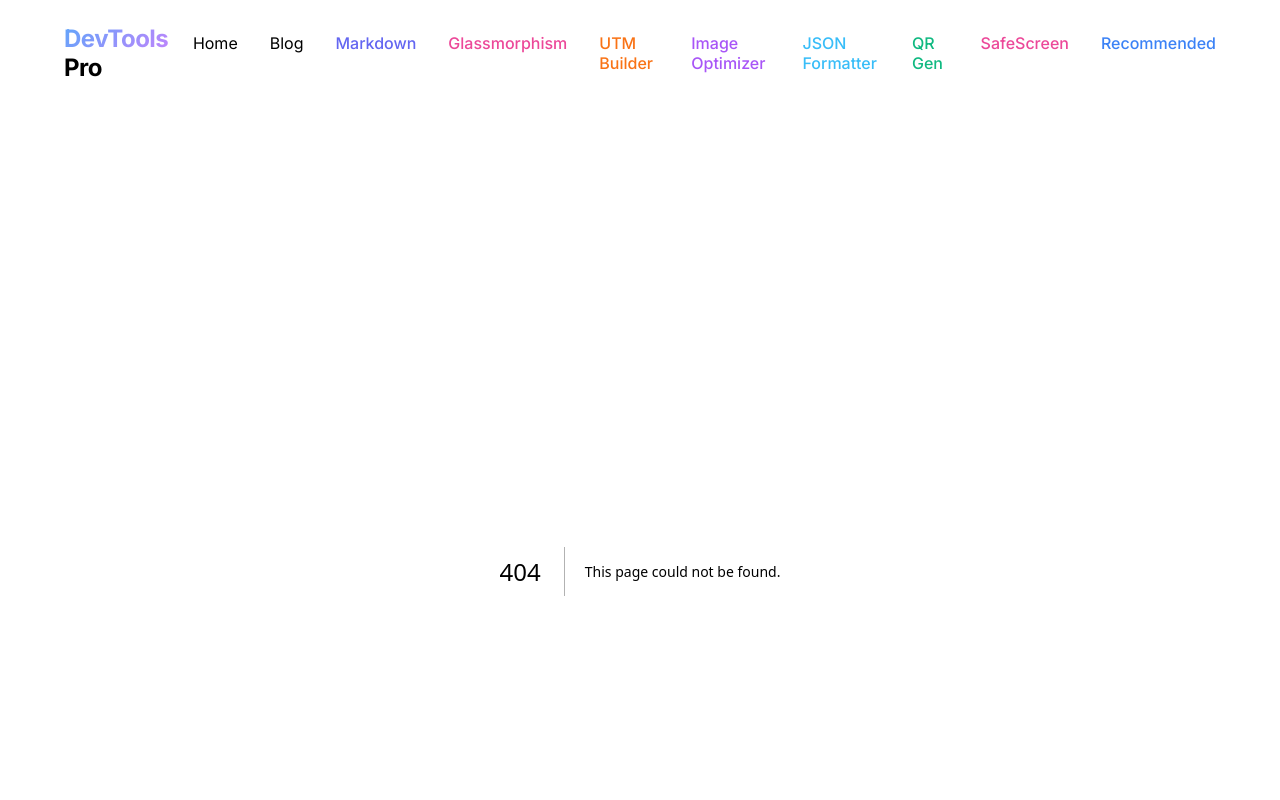
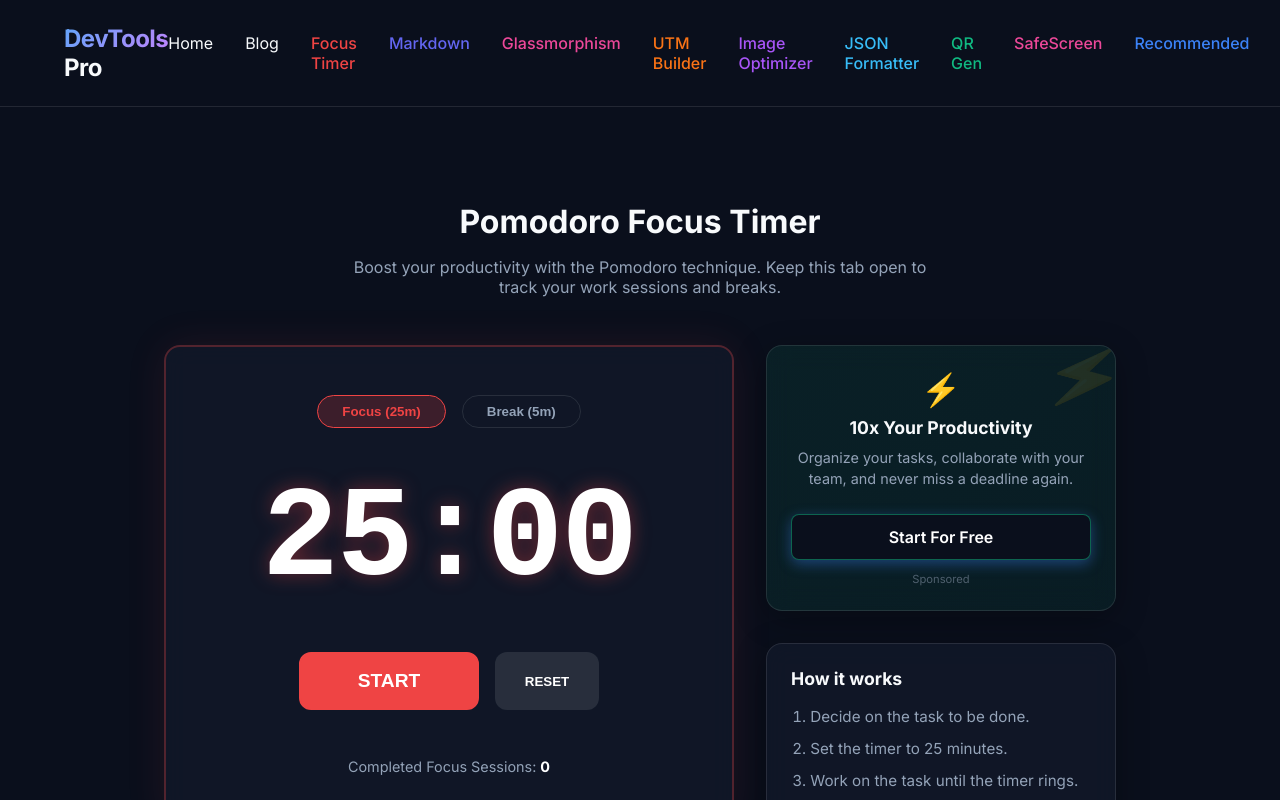
Before and after one commit to samierdogan82-glitch/devtools-pro, a Next.js app: page /tools/focus-timer in a window 1280 px wide. Before the commit this address had no page. Shown: the top 800 px of the page. Built offline with nearby package versions, Linux system fonts and the light colour scheme.

Commit message:
feat: Add Focus Timer (Katman 13)

```diff
--- a/src/app/layout.tsx
+++ b/src/app/layout.tsx
@@ -58,6 +58,7 @@ export default function RootLayout({
             <nav style={{ display: 'flex', gap: '2rem' }}>
               <Link href="/">Home</Link>
               <Link href="/blog">Blog</Link>
+              <Link href="/tools/focus-timer" style={{ color: '#ef4444', fontWeight: 500 }}>Focus Timer</Link>
               <Link href="/tools/markdown-editor" style={{ color: '#6366f1', fontWeight: 500 }}>Markdown</Link>
               <Link href="/tools/glassmorphism-generator" style={{ color: '#ec4899', fontWeight: 500 }}>Glassmorphism</Link>
               <Link href="/tools/utm-builder" style={{ color: '#f97316', fontWeight: 500 }}>UTM Builder</Link>
--- a/src/app/sitemap.ts
+++ b/src/app/sitemap.ts
@@ -22,6 +22,7 @@ export default function sitemap(): MetadataRoute.Sitemap {
     '/tools/utm-builder',
     '/tools/glassmorphism-generator',
     '/tools/markdown-editor',
+    '/tools/focus-timer',
   ].map((route) => ({
     url: `${baseUrl}${route}`,
     lastModified: new Date(),
--- /dev/null
+++ b/src/app/tools/focus-timer/page.tsx
@@ -0,0 +1,218 @@
+"use client";
+
+import { useState, useEffect, useRef } from "react";
+import SmartBanner from "@/components/SmartBanner";
+
+export default function FocusTimerPage() {
+  const [timeLeft, setTimeLeft] = useState(25 * 60); // 25 minutes in seconds
+  const [isActive, setIsActive] = useState(false);
+  const [mode, setMode] = useState<"focus" | "break">("focus");
+  const [cycles, setCycles] = useState(0);
+
+  // Use a ref to store the interval ID
+  const timerRef = useRef<NodeJS.Timeout | null>(null);
+
+  useEffect(() => {
+    // Update document title with current time
+    const minutes = Math.floor(timeLeft / 60);
+    const seconds = timeLeft % 60;
+    const timeString = `${minutes.toString().padStart(2, '0')}:${seconds.toString().padStart(2, '0')}`;
+
+    document.title = `${timeString} - ${mode === "focus" ? "Focus" : "Break"} | DevTools Pro`;
+
+    if (isActive && timeLeft > 0) {
+      timerRef.current = setTimeout(() => setTimeLeft(timeLeft - 1), 1000);
+    } else if (isActive && timeLeft === 0) {
+      // Timer finished
+      setIsActive(false);
+
+      // Play a notification sound if possible
+      try {
+        const audio = new Audio("https://actions.google.com/sounds/v1/alarms/digital_watch_alarm_long.ogg");
+        audio.play().catch(e => console.log("Audio play blocked by browser"));
+      } catch (e) {}
+
+      if (mode === "focus") {
+        setMode("break");
+        setTimeLeft(5 * 60); // 5 min break
+        setCycles(c => c + 1);
+      } else {
+        setMode("focus");
+        setTimeLeft(25 * 60); // 25 min focus
+      }
+    }
+
+    return () => {
+      if (timerRef.current) clearTimeout(timerRef.current);
+    };
+  }, [isActive, timeLeft, mode]);
+
+  // Clean up title on unmount
+  useEffect(() => {
+    return () => { document.title = "DevTools Pro"; };
+  }, []);
+
+  const toggleTimer = () => setIsActive(!isActive);
+
+  const resetTimer = () => {
+    setIsActive(false);
+    setTimeLeft(mode === "focus" ? 25 * 60 : 5 * 60);
+  };
+
+  const setFocusMode = () => {
+    setIsActive(false);
+    setMode("focus");
+    setTimeLeft(25 * 60);
+  };
+
+  const setBreakMode = () => {
+    setIsActive(false);
+    setMode("break");
+    setTimeLeft(5 * 60);
+  };
+
+  // Format time for display
+  const minutes = Math.floor(timeLeft / 60);
+  const seconds = timeLeft % 60;
+
+  const isFocus = mode === "focus";
+  const primaryColor = isFocus ? "#ef4444" : "#10b981"; // Red for focus, Green for break
+  const primaryColorRgb = isFocus ? "239, 68, 68" : "16, 185, 129";
+
+  return (
+    <div className="container" style={{ maxWidth: '1000px', paddingTop: '2rem', paddingBottom: '4rem' }}>
+      <h1 style={{ textAlign: 'center', marginBottom: '1rem' }}>Pomodoro Focus Timer</h1>
+      <p style={{ textAlign: 'center', color: 'var(--text-secondary)', marginBottom: '3rem', maxWidth: '600px', margin: '0 auto 3rem auto' }}>
+        Boost your productivity with the Pomodoro technique. Keep this tab open to track your work sessions and breaks.
+      </p>
+
+      <div style={{ display: 'grid', gridTemplateColumns: '1fr 350px', gap: '2rem', alignItems: 'start' }}>
+
+        {/* Timer Side */}
+        <div style={{ display: 'flex', flexDirection: 'column', gap: '2rem', alignItems: 'center' }}>
+
+          <div
+            className="glass-panel"
+            style={{
+              padding: '3rem',
+              width: '100%',
+              display: 'flex',
+              flexDirection: 'column',
+              alignItems: 'center',
+              border: `2px solid rgba(${primaryColorRgb}, 0.3)`,
+              boxShadow: `0 0 40px rgba(${primaryColorRgb}, 0.1)`,
+              transition: 'all 0.5s ease'
+            }}
+          >
+            {/* Mode Switchers */}
+            <div style={{ display: 'flex', gap: '1rem', marginBottom: '3rem' }}>
+              <button
+                onClick={setFocusMode}
+                style={{
+                  background: isFocus ? `rgba(${primaryColorRgb}, 0.2)` : 'transparent',
+                  color: isFocus ? primaryColor : 'var(--text-secondary)',
+                  border: isFocus ? `1px solid ${primaryColor}` : '1px solid var(--glass-border)',
+                  padding: '0.5rem 1.5rem',
+                  borderRadius: '20px',
+                  cursor: 'pointer',
+                  fontWeight: 600,
+                  transition: 'all 0.2s'
+                }}
+              >
+                Focus (25m)
+              </button>
+              <button
+                onClick={setBreakMode}
+                style={{
+                  background: !isFocus ? `rgba(${primaryColorRgb}, 0.2)` : 'transparent',
+                  color: !isFocus ? primaryColor : 'var(--text-secondary)',
+                  border: !isFocus ? `1px solid ${primaryColor}` : '1px solid var(--glass-border)',
+                  padding: '0.5rem 1.5rem',
+                  borderRadius: '20px',
+                  cursor: 'pointer',
+                  fontWeight: 600,
+                  transition: 'all 0.2s'
+                }}
+              >
+                Break (5m)
+              </button>
+            </div>
+
+            {/* The Timer */}
+            <div style={{
+              fontSize: '8rem',
+              fontWeight: 800,
+              letterSpacing: '-2px',
+              fontFamily: 'monospace',
+              color: '#fff',
+              textShadow: `0 0 20px rgba(${primaryColorRgb}, 0.4)`,
+              lineHeight: 1,
+              marginBottom: '3rem'
+            }}>
+              {minutes.toString().padStart(2, '0')}:{seconds.toString().padStart(2, '0')}
+            </div>
+
+            {/* Controls */}
+            <div style={{ display: 'flex', gap: '1rem', width: '100%', maxWidth: '300px' }}>
+              <button
+                onClick={toggleTimer}
+                style={{
+                  flex: 2,
+                  background: isActive ? 'transparent' : primaryColor,
+                  color: isActive ? primaryColor : '#fff',
+                  border: `2px solid ${primaryColor}`,
+                  padding: '1rem',
+                  borderRadius: '12px',
+                  cursor: 'pointer',
+                  fontWeight: 'bold',
+                  fontSize: '1.2rem',
+                  transition: 'all 0.2s'
+                }}
+              >
+                {isActive ? "PAUSE" : "START"}
+              </button>
+              <button
+                onClick={resetTimer}
+                style={{
+                  flex: 1,
+                  background: 'rgba(255,255,255,0.1)',
+                  color: '#fff',
+                  border: 'none',
+                  padding: '1rem',
+                  borderRadius: '12px',
+                  cursor: 'pointer',
+                  fontWeight: 'bold',
+                  transition: 'all 0.2s'
+                }}
+              >
+                RESET
+              </button>
+            </div>
+
+            {/* Stats */}
+            <div style={{ marginTop: '3rem', color: 'var(--text-secondary)', fontSize: '0.9rem' }}>
+              Completed Focus Sessions: <strong style={{ color: '#fff' }}>{cycles}</strong>
+            </div>
+          </div>
+
+        </div>
+
+        {/* Sidebar */}
+        <div style={{ display: 'flex', flexDirection: 'column', gap: '2rem' }}>
+          <SmartBanner type="productivity" />
+
+          <div className="glass-panel" style={{ padding: '1.5rem' }}>
+            <h3 style={{ marginBottom: '1rem', fontSize: '1.1rem' }}>How it works</h3>
+            <ol style={{ paddingLeft: '1.2rem', color: 'var(--text-secondary)', lineHeight: '1.6', fontSize: '0.95rem' }}>
+              <li style={{ marginBottom: '0.5rem' }}>Decide on the task to be done.</li>
+              <li style={{ marginBottom: '0.5rem' }}>Set the timer to 25 minutes.</li>
+              <li style={{ marginBottom: '0.5rem' }}>Work on the task until the timer rings.</li>
+              <li style={{ marginBottom: '0.5rem' }}>Take a short 5 minute break.</li>
+              <li>After 4 cycles, take a longer 15-30 minute break.</li>
+            </ol>
+          </div>
+        </div>
+      </div>
+    </div>
+  );
+}
--- a/src/components/SmartBanner.tsx
+++ b/src/components/SmartBanner.tsx
@@ -1,6 +1,6 @@
 import Link from 'next/link';
 
-type BannerType = 'parental' | 'seo' | 'password' | 'grammar' | 'ecommerce' | 'developer' | 'design' | 'marketing';
+type BannerType = 'parental' | 'seo' | 'password' | 'grammar' | 'ecommerce' | 'developer' | 'design' | 'marketing' | 'productivity';
 
 interface SmartBannerProps {
   type: BannerType;
@@ -78,6 +78,15 @@ const bannerConfig = {
     link: '/recommended',
     gradient: 'linear-gradient(135deg, rgba(249, 115, 22, 0.1), rgba(234, 88, 12, 0.1))',
     borderHover: 'rgba(249, 115, 22, 0.5)'
+  },
+  productivity: {
+    icon: '⚡',
+    title: '10x Your Productivity',
+    description: 'Organize your tasks, collaborate with your team, and never miss a deadline again.',
+    cta: 'Start For Free',
+    link: '/recommended',
+    gradient: 'linear-gradient(135deg, rgba(16, 185, 129, 0.1), rgba(5, 150, 105, 0.1))',
+    borderHover: 'rgba(16, 185, 129, 0.5)'
   }
 };
 
```
Also changed, not shown: src/app/page.tsx (+11 -0 lines).
